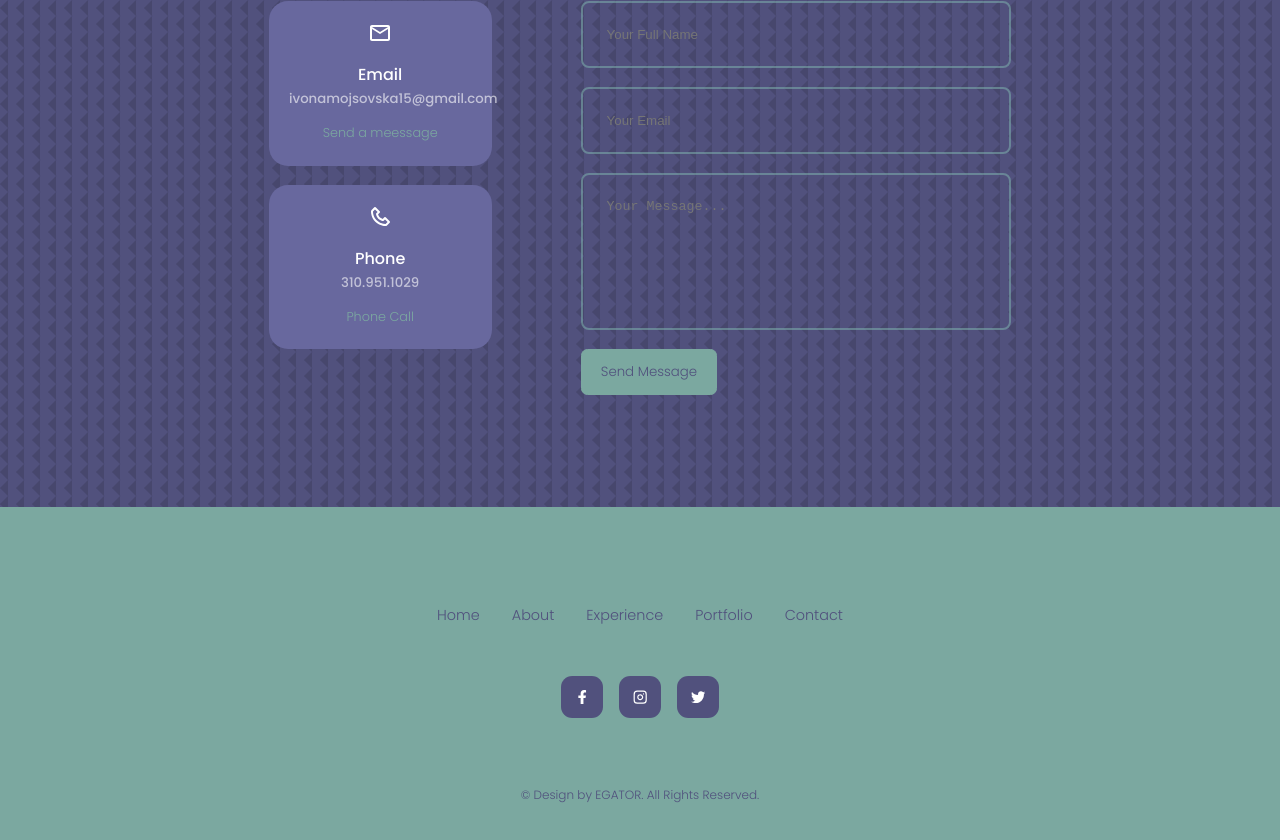
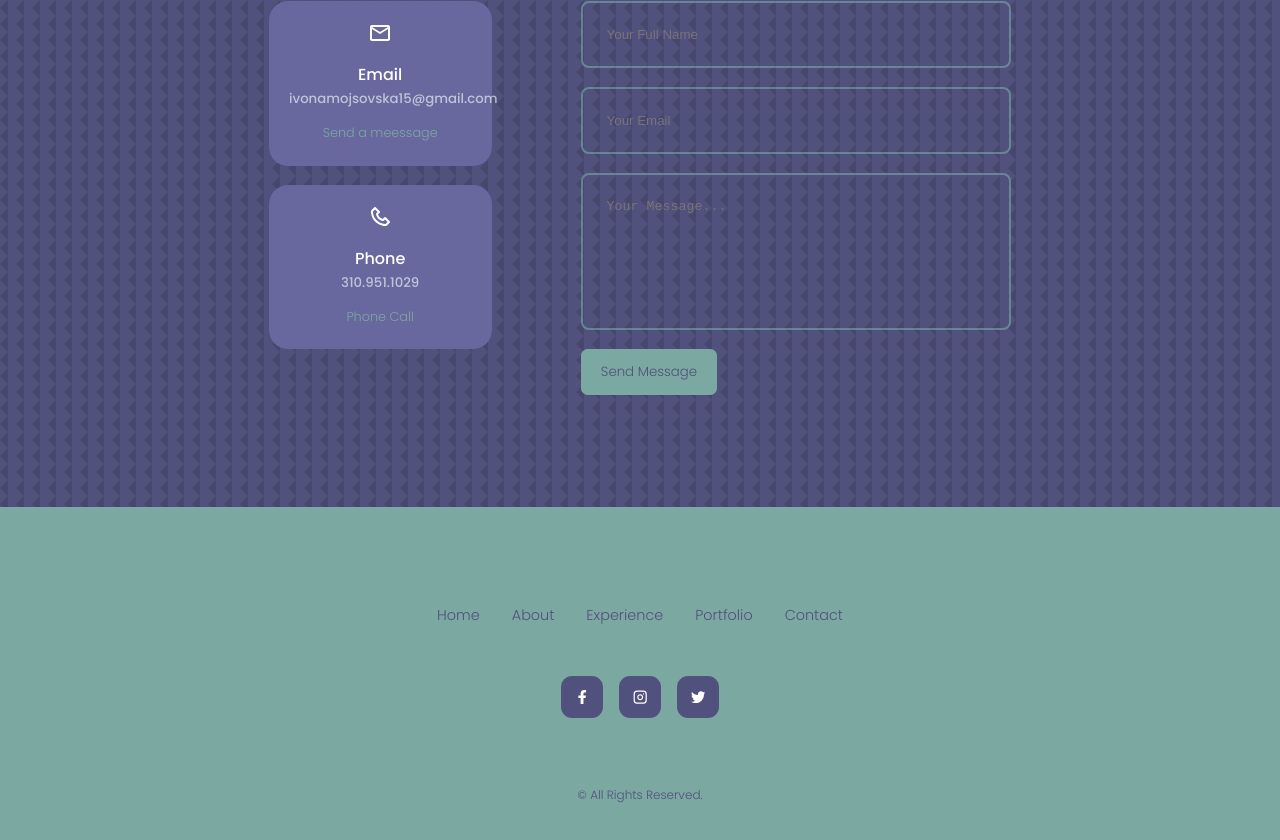
Before and after one commit to ivonamojsovska/react-porfolio, a React (Create React App) app: page / in a window 1280 px wide. Shown: the part 2752-3592 px from the top of the page. Built offline with nearby package versions, Linux system fonts and the light colour scheme.

Commit message:
footer corrected

```diff
--- a/src/components/footer/Footer.jsx
+++ b/src/components/footer/Footer.jsx
@@ -35,7 +35,7 @@ const Footer = () => {
       </div>
 
       <div className="footer__copyright">
-        <small>&copy; Design by EGATOR. All Rights Reserved.</small>
+        <small>&copy; All Rights Reserved.</small>
       </div>
     </footer>
   );
```
